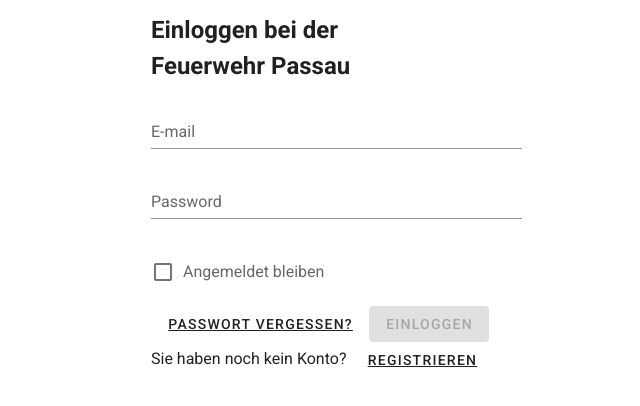
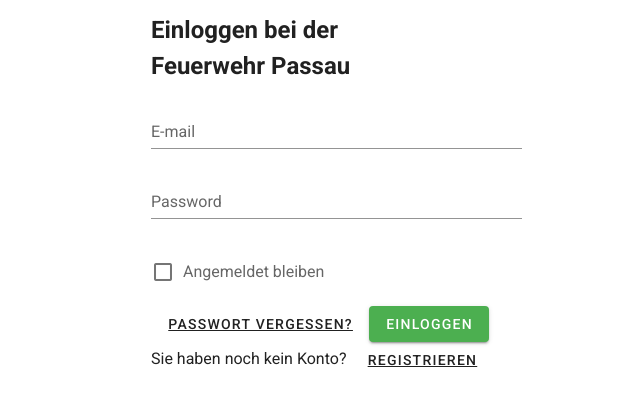
Before and after one commit to AlaaEzzeldin/sandbags-management, a Vue app in the folder sandsack-management-frontend/: page / in a window 1280 px wide. Shown: the top 406 px of the page, without its empty margins (256-896 px from the left). Built offline with nearby package versions, Linux system fonts and the light colour scheme.

Commit message:
centralize the login card

```diff
--- a/sandsack-management-frontend/src/views/LoginPage.vue
+++ b/sandsack-management-frontend/src/views/LoginPage.vue
@@ -27,7 +27,6 @@
               <u>Passwort vergessen?</u>
             </v-btn>
             <v-btn
-                :disabled="!valid"
                 color="success"
                 class="mr-4"
                 @click="validate"
```
